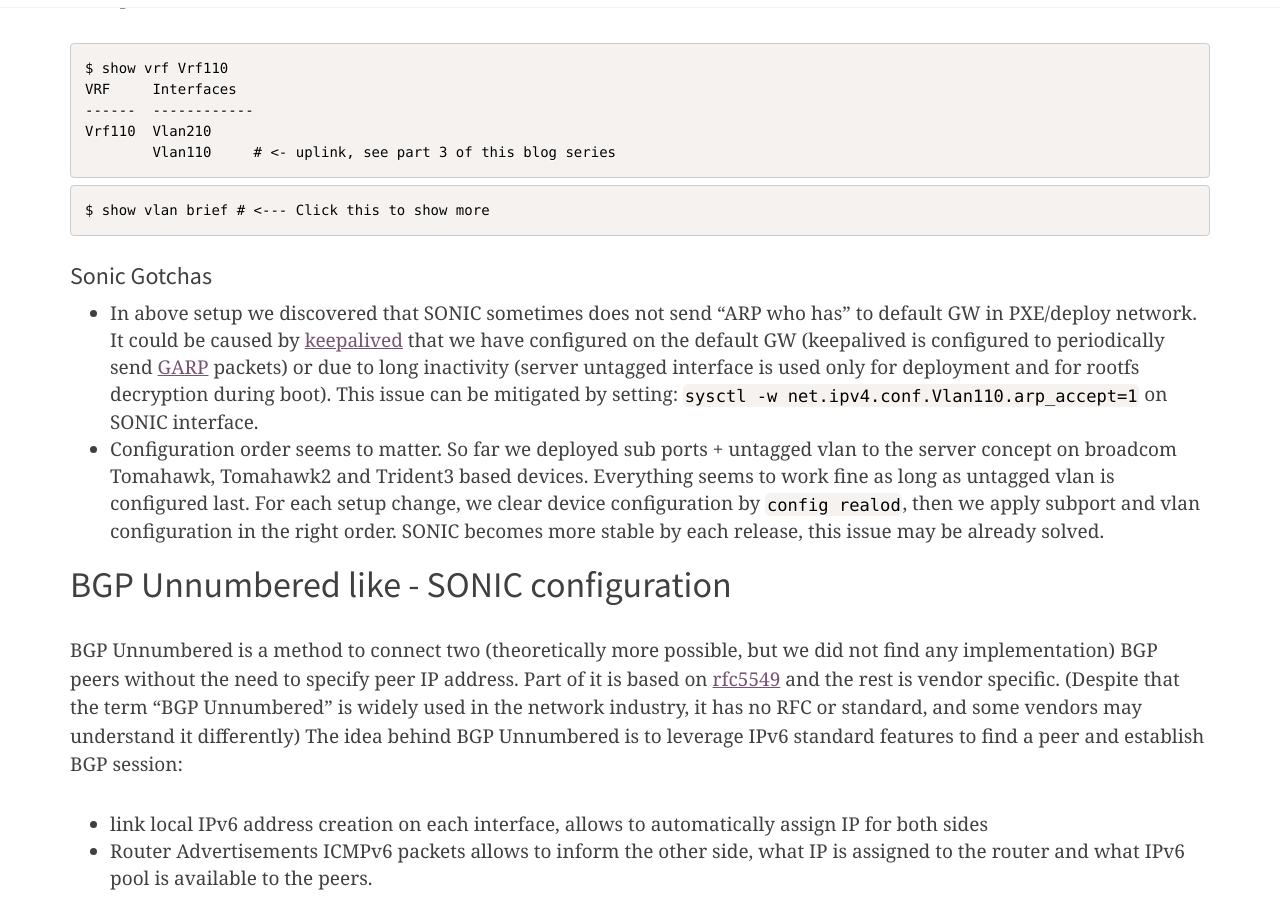
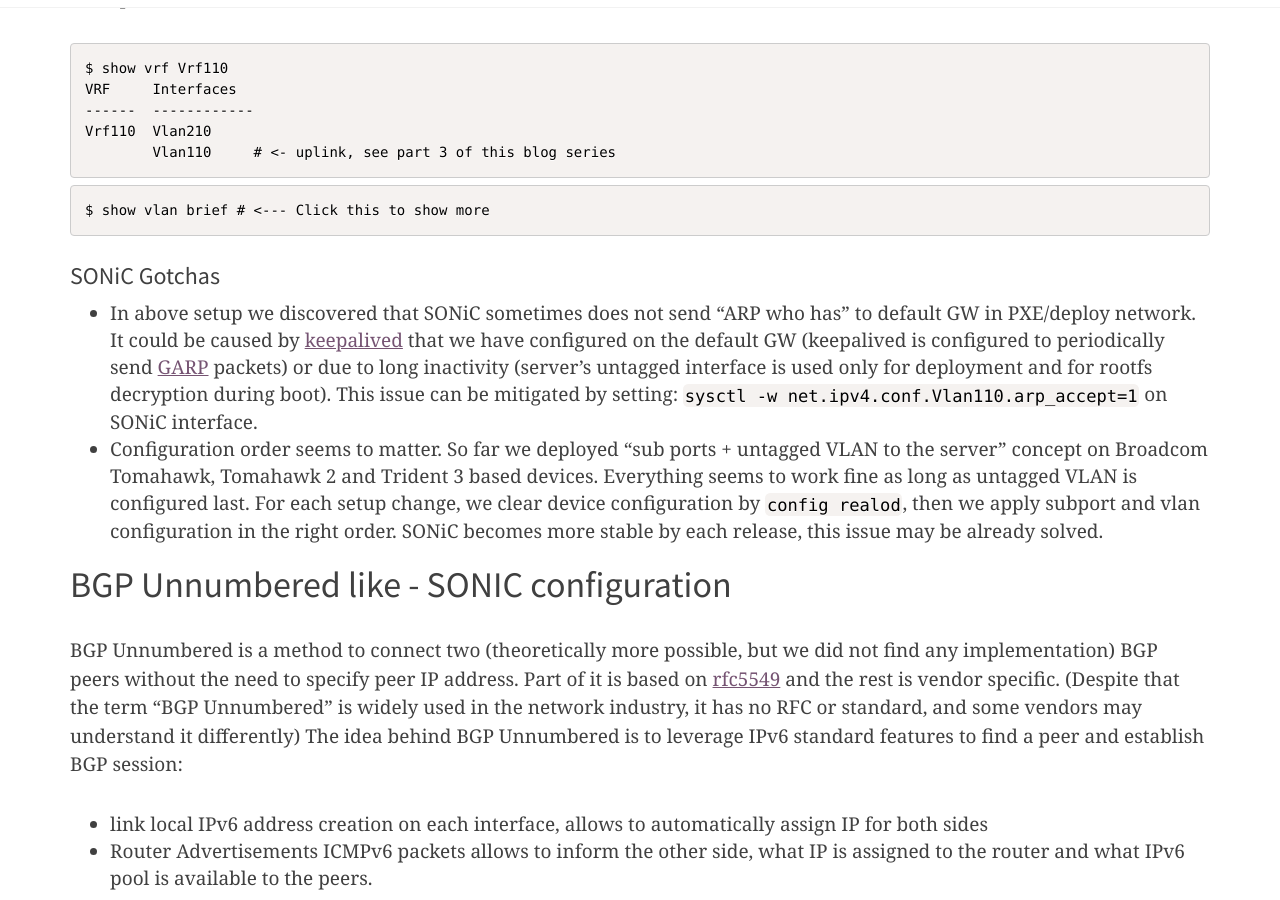
Before and after one commit to RTBHOUSE/techblog, a Jekyll site: the page built from _posts/2021-11-25-L2-EVPN-to-L3-concept-part2.markdown, in a window 1280 px wide and 900 px high, scrolled down 3814 px. Built offline with Jekyll 4.4.1, drawn with Linux system fonts in a browser that asks for light colours; nearby versions of some CDN libraries; comment, search, counter and statistics services are not loaded; some of the changed text lies outside the part shown.

Commit message:
Update 2021-11-25-L2-EVPN-to-L3-concept-part2.markdown

````diff
--- a/_posts/2021-11-25-L2-EVPN-to-L3-concept-part2.markdown
+++ b/_posts/2021-11-25-L2-EVPN-to-L3-concept-part2.markdown
@@ -228,17 +228,17 @@ $ show vlan brief # <--- Click this to show more
 </details>
 
 
-### Sonic Gotchas
+### SONiC Gotchas
 
-  - In above setup we discovered that SONIC sometimes does not send "ARP who has" to default GW in PXE/deploy network.
+  - In above setup we discovered that SONiC sometimes does not send "ARP who has" to default GW in PXE/deploy network.
     It could be caused by [keepalived](https://keepalived.readthedocs.io/en/latest/introduction.html) that we have configured on the default GW
     (keepalived is configured to periodically send [GARP](https://www.practicalnetworking.net/series/arp/gratuitous-arp/) packets)
-    or due to long inactivity (server untagged interface is used only for deployment and for rootfs decryption during boot).
-    This issue can be mitigated by setting: ``` sysctl -w net.ipv4.conf.Vlan110.arp_accept=1 ``` on SONIC interface.
-  - Configuration order seems to matter. So far we deployed sub ports + untagged vlan to the server concept
-    on broadcom Tomahawk, Tomahawk2 and Trident3 based devices. Everything seems to work fine as long as untagged vlan is configured last.
+    or due to long inactivity (server's untagged interface is used only for deployment and for rootfs decryption during boot).
+    This issue can be mitigated by setting: ``` sysctl -w net.ipv4.conf.Vlan110.arp_accept=1 ``` on SONiC interface.
+  - Configuration order seems to matter. So far we deployed "sub ports + untagged VLAN to the server" concept
+    on Broadcom Tomahawk, Tomahawk 2 and Trident 3 based devices. Everything seems to work fine as long as untagged VLAN is configured last.
     For each setup change, we clear device configuration by ```config realod```, then we apply subport and vlan configuration
-    in the right order. SONIC becomes more stable by each release, this issue may be already solved.
+    in the right order. SONiC becomes more stable by each release, this issue may be already solved.
 
 
 
````
